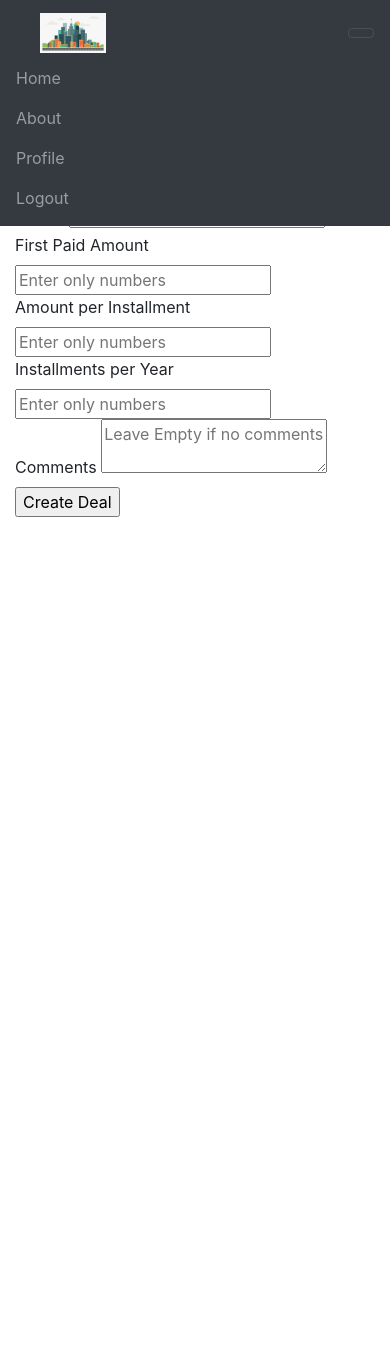
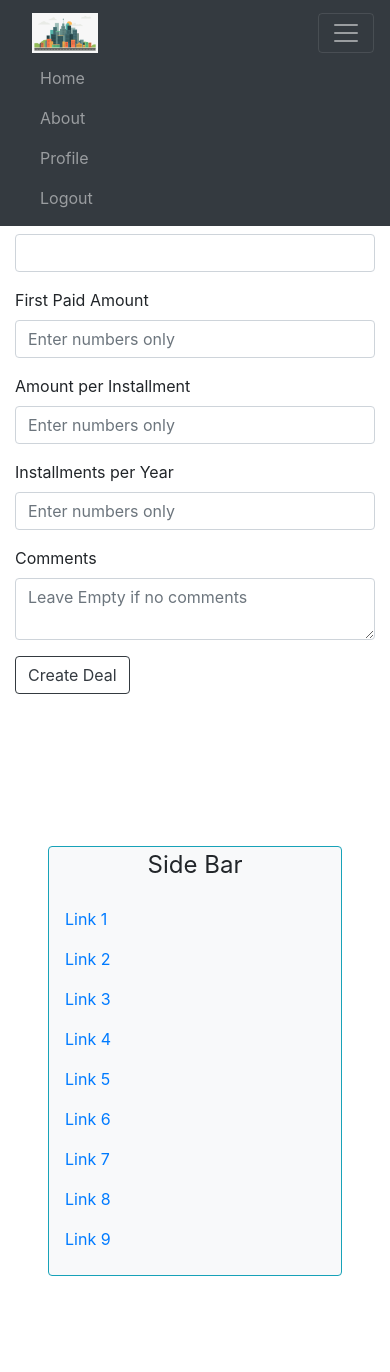
Before and after one commit to hammad1015/Prototype_webapp, a Flask app: page /createdeal in a window 390 px wide, after a click that opens the changed part. Before the commit the page ends 517 px from the top, so only its background shows below. Run offline with Flask 2, Linux system fonts and the light colour scheme; the visitor is signed in with stand-in values (Sample User, id 1); some libraries are stand-ins or nearby versions.

Commit message:
Woked on the layout file

```diff
--- a/application/forms.py
+++ b/application/forms.py
@@ -1,4 +1,5 @@
 from flask_wtf import FlaskForm
+from flask import Markup
 from wtforms import StringField, PasswordField, SubmitField, IntegerField, TextAreaField
 from wtforms.validators import DataRequired, Length, number_range
 
@@ -21,7 +22,7 @@ class CreateBuyerForm(FlaskForm):
 #Create Deal Form
 class CreateDealForm(FlaskForm):
 
-	id 						= IntegerField('Deal ID', validators=[DataRequired()])
+	#id 						= IntegerField('Deal ID', validators=[DataRequired()])
 	buyer_id 				= IntegerField('Buyer ID', validators=[DataRequired()])
 	plot_id 				= IntegerField('Plot ID', validators=[DataRequired()])
 	first_amount_recieved 	= IntegerField('First Paid Amount',  validators=[DataRequired()])
--- a/application/static/main.css
+++ b/application/static/main.css
@@ -1,7 +1,6 @@
 .headerrightside{
     margin: 30px;
     text-align: right;
-    float: right;
 }
 
 .headerrightside a{
@@ -22,9 +21,7 @@
     clear: both;
 }
 
-.homeimages{
-    float: left;
-    position: relative;
-    display: block;
-    margin:100px;
+.homeTopImage{
+    background: url('/static/house 3.jpg');
+    height: 500px;
 }
--- a/application/templates/createdeal.html
+++ b/application/templates/createdeal.html
@@ -1,96 +1,114 @@
 {% extends 'layout.html' %}
 
 {% block content %}
-	<div class="form-wrapper">
+	<div class="content-section">
+    <form method="POST" action="/createdeal">
+	  <fieldset class="form-group">
 
-	<h1>Create Deal</h1>
+		{{ form.csrf_token }}
+        <legend>Add Deal</legend>
 
-	<form method="POST" action="/createdeal">
-		{{ form.csrf_token }}
+		  <div class="form-group">
+        	{{ form.buyer_id.label }}
+        	{% if form.buyer_id.errors %}
+        	  {{ form.buyer_id(class='form-control is-invalid') }}
+          	  <div class="invalid-feedback">
+                {% for error in form.buyer_id.errors %}
+                  <span>{{ error }}</span>
+                {% endfor %}
+          	  </div>
+          	{% else %}
+              {{ form.buyer_id(class='form-control') }}
+            {% endif %}
 
-    	<fieldset class="text">
-        	{{ form.id.label }}
-        	{{ form.id(placeholder='') }}
-        	{% if form.id.errors %}
-          	<ul class="errors">
-            	{% for error in form.id.errors %}
-              	<li>{{ error }}</li>{% endfor %}
-          	</ul>
-        	{% endif %}
-      	</fieldset>
+      	  </div>
 
-	      <fieldset class="text">
-	        {{ form.buyer_id.label }}
-	        {{ form.buyer_id(placeholder='') }}
-	        {% if form.buyer_id.errors %}
-	          <ul class="errors">
-	            {% for error in form.buyer_id.errors %}
-	              <li>{{ error }}</li>{% endfor %}
-	          </ul>
-	        {% endif %}
-	      </fieldset>
+		  <div class="form-group">
+        	{{ form.plot_id.label }}
 
-	      <fieldset class="text">
-	        {{ form.plot_id.label }}
-	        {{ form.plot_id(placeholder='') }}
-	        {% if form.plot_id.errors %}
-	          <ul class="errors">
-	            {% for error in form.plot_id.errors %}
-	              <li>{{ error }}</li>{% endfor %}
-	          </ul>
-	        {% endif %}
-	      </fieldset>
+        	{% if form.plot_id.errors %}
+        	  {{ form.plot_id(class='form-control is-invalid') }}
+          	  <div class="invalid-feedback">
+                {% for error in form.plot_id.errors %}
+                  <span>{{ error }}</span>
+                {% endfor %}
+          	  </div>
+          	{% else %}
+              {{ form.plot_id(class='form-control') }}
+            {% endif %}
 
-		<fieldset class="text">
-	        {{ form.first_amount_recieved.label }}
-	        {{ form.first_amount_recieved(placeholder='Enter only numbers') }}
-	        {% if form.first_amount_recieved.errors %}
-	          <ul class="errors">
-	            {% for error in form.first_amount_recieved.errors %}
-	              <li>{{ error }}</li>{% endfor %}
-	          </ul>
-	        {% endif %}
-	      </fieldset>
+      	  </div>
 
-		<fieldset class="text">
-	        {{ form.amount_per_installment.label }}
-	        {{ form.amount_per_installment(placeholder='Enter only numbers') }}
-	        {% if form.amount_per_installment.errors %}
-	          <ul class="errors">
-	            {% for error in form.amount_per_installment.errors %}
-	              <li>{{ error }}</li>{% endfor %}
-	          </ul>
-	        {% endif %}
-	      </fieldset>
+		  <div class="form-group">
+        	{{ form.first_amount_recieved.label }}
 
-	      <fieldset class="text">
-	        {{ form.installment_frequency.label }}
-	        {{ form.installment_frequency(placeholder='Enter only numbers') }}
-	        {% if form.installment_frequency.errors %}
-	          <ul class="errors">
-	            {% for error in form.installment_frequency.errors %}
-	              <li>{{ error }}</li>{% endfor %}
-	          </ul>
-	        {% endif %}
-	      </fieldset>
+        	{% if form.first_amount_recieved.errors %}
+        	  {{ form.first_amount_recieved(class='form-control is-invalid') }}
+          	  <div class="invalid-feedback">
+                {% for error in form.first_amount_recieved.errors %}
+                  <span>{{ error }}</span>
+                {% endfor %}
+          	  </div>
+          	{% else %}
+              {{ form.first_amount_recieved(placeholder="Enter numbers only", class='form-control') }}
+            {% endif %}
 
-	      <fieldset class="text">
-	        {{ form.comments.label }}
-	        {{ form.comments(placeholder='Leave Empty if no comments') }}
-	        {% if form.comments.errors %}
-	          <ul class="errors">
-	            {% for error in form.comments.errors %}
-	              <li>{{ error }}</li>{% endfor %}
-	          </ul>
-	        {% endif %}
-	      </fieldset>
+      	  </div>
 
 
-	      <div class="submit-button">
-	        {{ form.submit }}
+		  <div class="form-group">
+        	{{ form.amount_per_installment.label }}
+
+        	{% if form.amount_per_installment.errors %}
+        	  {{ form.amount_per_installment(class='form-control is-invalid') }}
+          	  <div class="invalid-feedback">
+                {% for error in form.amount_per_installment.errors %}
+                  <span>{{ error }}</span>
+                {% endfor %}
+          	  </div>
+          	{% else %}
+              {{ form.amount_per_installment(placeholder="Enter numbers only", class='form-control') }}
+            {% endif %}
+
+      	  </div>
+		  <div class="form-group">
+        	{{ form.installment_frequency.label }}
+
+        	{% if form.installment_frequency.errors %}
+        	  {{ form.installment_frequency(class='form-control is-invalid') }}
+          	  <div class="invalid-feedback">
+                {% for error in form.installment_frequency.errors %}
+                  <span>{{ error }}</span>
+                {% endfor %}
+          	  </div>
+          	{% else %}
+              {{ form.installment_frequency(placeholder="Enter numbers only",class='form-control') }}
+            {% endif %}
+
+      	  </div>
+
+		  <div class="form-group">
+        	{{ form.comments.label }}
+
+        	{% if form.comments.errors %}
+        	  {{ form.comments(placeholder="tttt", class='form-control is-invalid') }}
+          	  <div class="invalid-feedback">
+                {% for error in form.comments.errors %}
+                  <span>{{ error }}</span>
+                {% endfor %}
+          	  </div>
+          	{% else %}
+              {{ form.comments(placeholder="Leave Empty if no comments", class='form-control') }}
+            {% endif %}
+
+      	  </div>
+	      <div class="form-group">
+	        {{ form.submit(class='btn btn-outline-dark') }}
 	      </div>
-		</form>
-	</div>
+
+	  </fieldset>
+	</form>
+  </div>
 
 
 {% endblock %}
--- a/application/templates/layout.html
+++ b/application/templates/layout.html
@@ -11,7 +11,7 @@
 
     <!-- CSS and Bootstrap -->
     <link rel="stylesheet" href="https://stackpath.bootstrapcdn.com/bootstrap/4.5.0/css/bootstrap.min.css" integrity="sha384-9aIt2nRpC12Uk9gS9baDl411NQApFmC26EwAOH8WgZl5MYYxFfc+NcPb1dKGj7Sk" crossorigin="anonymous">
-    <link rel="stylesheet" href="/static/main.css">
+    <link rel="stylesheet" type="text/css" href="{{ url_for('static', filename='main.css') }}">
 
     <title>Prototype</title>
 
@@ -20,23 +20,23 @@
   <body>
     <!-- Navigation Bar -->
     <header class="site-header">
-      <nav class="navbar bg-dark navbar-dark fixed-top navbar-expand-lg">
+      <nav class="navbar bg-dark navbar-dark fixed-top fixed-right navbar-expand-lg">
         <div class="container">
-          <a class="navbar-brand ml-4" href="/"><img src="/static/logo.png" height="40px"></a>
+          <a class="navbar-brand ml-3" href="/"><img src="/static/logo.png" height="40px"></a>
 
 
           <button class="navbar-toggler" type="button" data-toggle="collapse" data-target="#navbarToggle" aria-controls="navbarToggle" aria-expanded="false" aria-label="Toggle navigation">
-            <span clas="navbar-toggler-icon"></span>
+            <span class="navbar-toggler-icon"></span>
           </button>
 
-          <div class="collapse navbar-collapse" id="navbarToggle">
-            <div class="navbar-nav mr-auto">
+          <div class="collapse navbar-collapse ml-4" id="navbarToggle">
+            <div class="navbar-nav">
               <a class="nav-item nav-link" href="/">Home</a>
-              <a class="nav-item nav-link" href="/about">About</a>
+              <a class="nav-item nav-link" href="{{ url_for('about') }}">About</a>
             </div>
 
             <!-- Navigation bar extreme-right side -->
-            <div class="navbar-nav">
+            <div class="navbar-nav ml-auto">
               {% if current_user.is_authenticated %}
                 <a class="nav-item nav-link" href="{{ url_for('profile') }}">Profile</a>
                 <a class="nav-item nav-link" href="{{ url_for('logout') }}">Logout</a>
@@ -52,7 +52,9 @@
     <!-- Flash Messages -->
     <main role="main" class="container">
       <div class="row">
-        <div class="col-md-8">
+
+        <!-- Main Area -->
+        <div class="col-md-9">
           <br><br><br>
           {% for category, message in get_flashed_messages(with_categories=true) %}
             {% if message %}
@@ -66,6 +68,26 @@
           {% block content %} {% endblock %}
 
         </div>
+
+        <!-- Right Sidebar Area -->
+        <div class="col-md-3 px-5 py-5 my-5">
+          <br>
+          <div class="content-section bg-light border border-info rounded">
+            <legend class="text-center">Side Bar</legend>
+            <p class="text-muted">
+              <ul class="list-group">
+                <a class="nav-link nav-item" href="#">Link 1</a>
+                <a class="nav-link nav-item" href="#">Link 2</a>
+                <a class="nav-link nav-item" href="#">Link 3</a>
+                <a class="nav-link nav-item" href="#">Link 4</a>
+                <a class="nav-link nav-item" href="#">Link 5</a>
+                <a class="nav-link nav-item" href="#">Link 6</a>
+                <a class="nav-link nav-item" href="#">Link 7</a>
+                <a class="nav-link nav-item" href="#">Link 8</a>
+                <a class="nav-link nav-item" href="#">Link 9</a>
+              </ul>
+            </p>
+          </div>
       </div>
     </main>
 
```
Also changed, not shown: application/templates/about.html (+38 -1 lines), application/templates/createbuyer.html (+7 -7 lines), application/templates/home.html (+16 -16 lines), application/templates/loginpage.html (+36 -25 lines).
